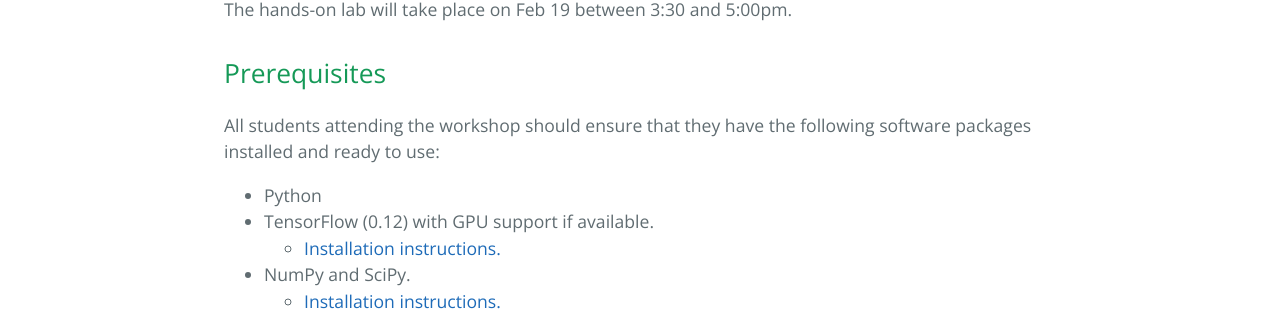
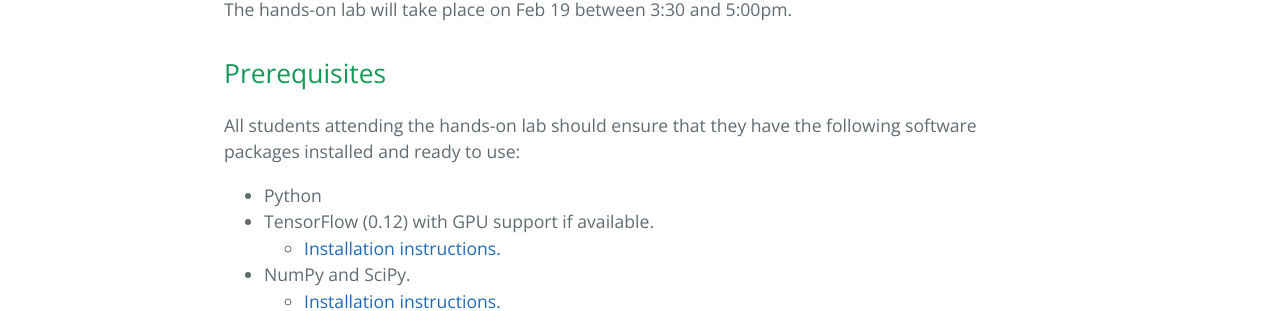
Before and after one commit to deep-learning-security/deep-learning-security.github.io, a Jekyll site: the page built from lab.md, in a window 1280 px wide. Shown: the part 423-734 px from the top of the page. Built offline with Jekyll 4.4.1, drawn with Linux system fonts in a browser that asks for light colours.

Commit message:
Minor fix

```diff
--- a/lab.md
+++ b/lab.md
@@ -9,7 +9,7 @@ The hands-on lab will take place on Feb 19 between 3:30 and 5:00pm.
 
 ## Prerequisites
 
-All students attending the workshop should ensure that they have the following software packages installed and ready to use:
+All students attending the hands-on lab should ensure that they have the following software packages installed and ready to use:
 
 * Python
 * TensorFlow (0.12) with GPU support if available.
```
